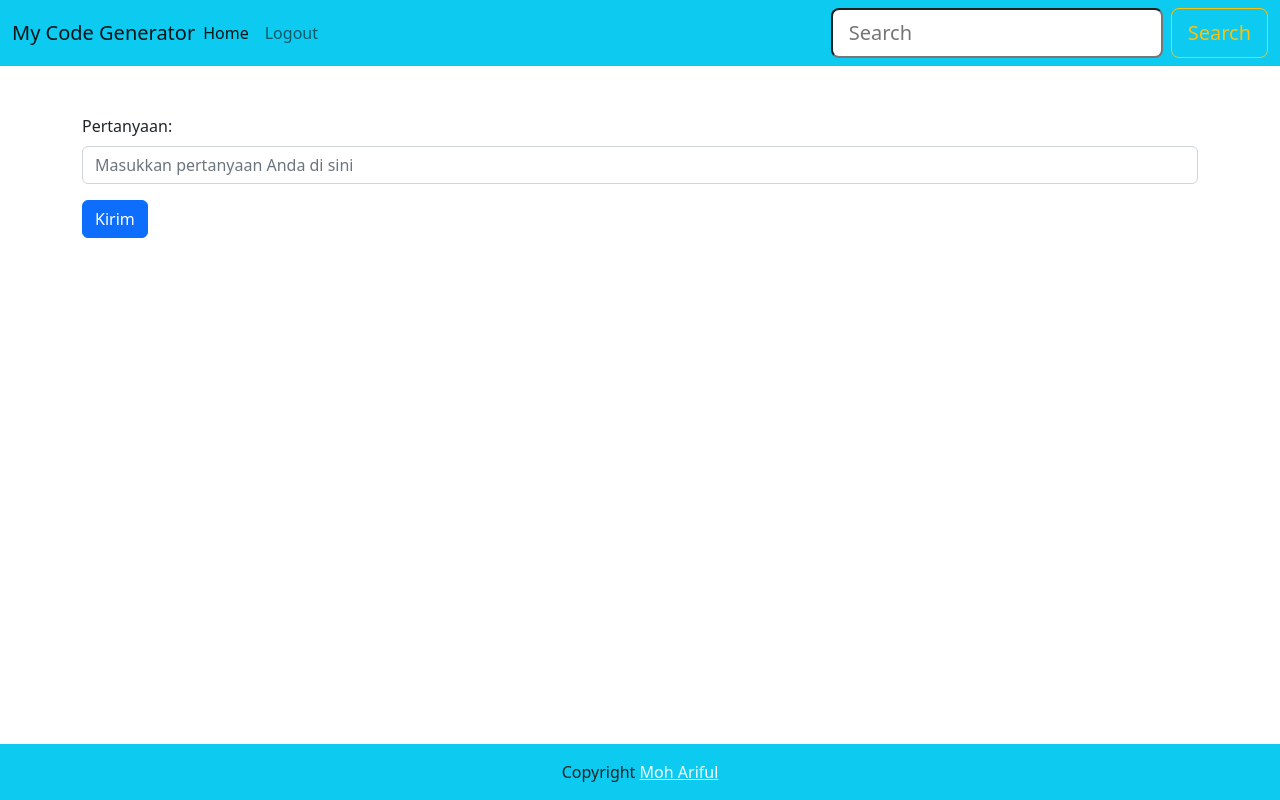
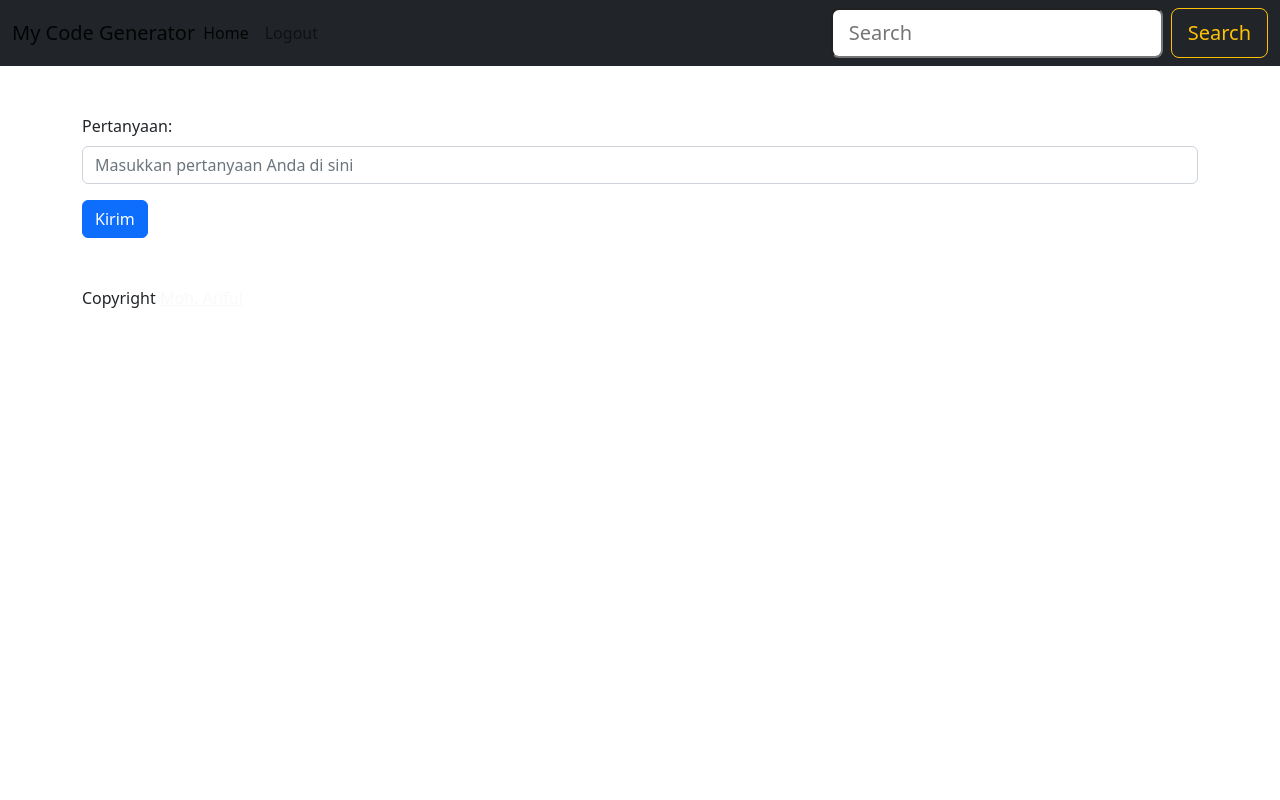
Before and after one commit to moh-ariful/text-generator, a Django app: page / in a window 1280 px wide. Run offline with Django 4.2, Linux system fonts and the light colour scheme; the visitor is signed in with stand-in values (Sample User, id 1).

Commit message:
Update base.html

```diff
--- a/templates/base.html
+++ b/templates/base.html
@@ -6,10 +6,12 @@
     <meta name="viewport" content="width=device-width, initial-scale=1">
     <title>Code Generator</title>
 	<link rel="shortcut icon" type="image/png" href="{% static 'favicon.ico' %}" />
+	<link rel="stylesheet" href="{% static 'style.css' %}">
+
     <link href="https://cdn.jsdelivr.net/npm/bootstrap@5.2.3/dist/css/bootstrap.min.css" rel="stylesheet" integrity="sha384-rbsA2VBKQhggwzxH7pPCaAqO46MgnOM80zW1RWuH61DGLwZJEdK2Kadq2F9CUG65" crossorigin="anonymous">
   </head>
   <body>
-    <nav class="navbar navbar-expand-lg bg-info mb-5">
+    <nav class="navbar navbar-expand-lg bg-dark mb-5">
       <div class="container-fluid">
         <a class="navbar-brand mx-auto" href="{% url 'index' %}">My Code Generator</a>
         <button class="navbar-toggler" type="button" data-bs-toggle="collapse" data-bs-target="#navbarSupportedContent" aria-controls="navbarSupportedContent" aria-expanded="false" aria-label="Toggle navigation">
@@ -22,12 +24,12 @@
             </li>
             {% if not user.is_authenticated %}
             <li class="nav-item">
-              <a class="nav-link" href="{% url 'login' %}">Login</a>
+              <a class="nav-link login-link" href="{% url 'login' %}">Login</a>
             </li>
             {% endif %}
             {% if user.is_authenticated %}
             <li class="nav-item">
-              <a class="nav-link" href="{% url 'logout' %}">Logout</a>
+              <a class="nav-link logouta-link" href="{% url 'logout' %}">Logout</a>
             </li>
             {% endif %}
           </ul>
@@ -44,10 +46,10 @@
 
 
 {% endblock content %}
-<footer class="bg-info fixed-bottom text-center p-3"">
+<footer class="footer">
   <div class="container">
     <div class="row justify-content-center">
-      <span>Copyright <a href="http://django.my.id" class="text-light">Moh Ariful</a></span>
+      <span>Copyright <a href="http://django.my.id" class="text-light">Moh. Ariful</a></span>
     </div>
   </div>
 </footer>
```
